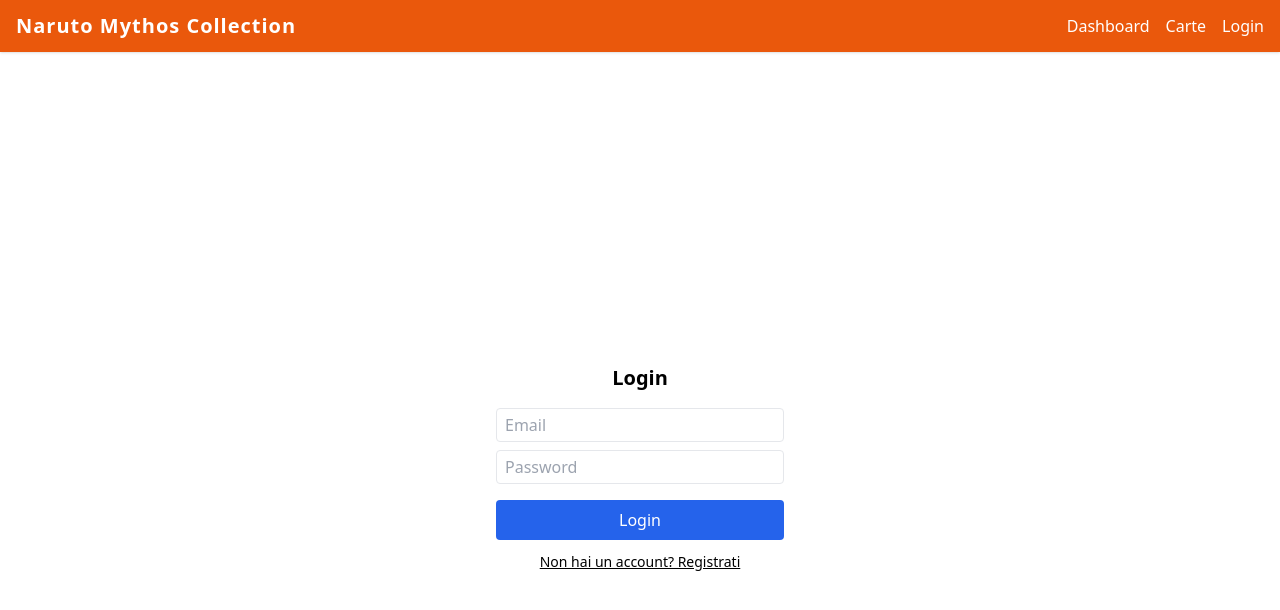
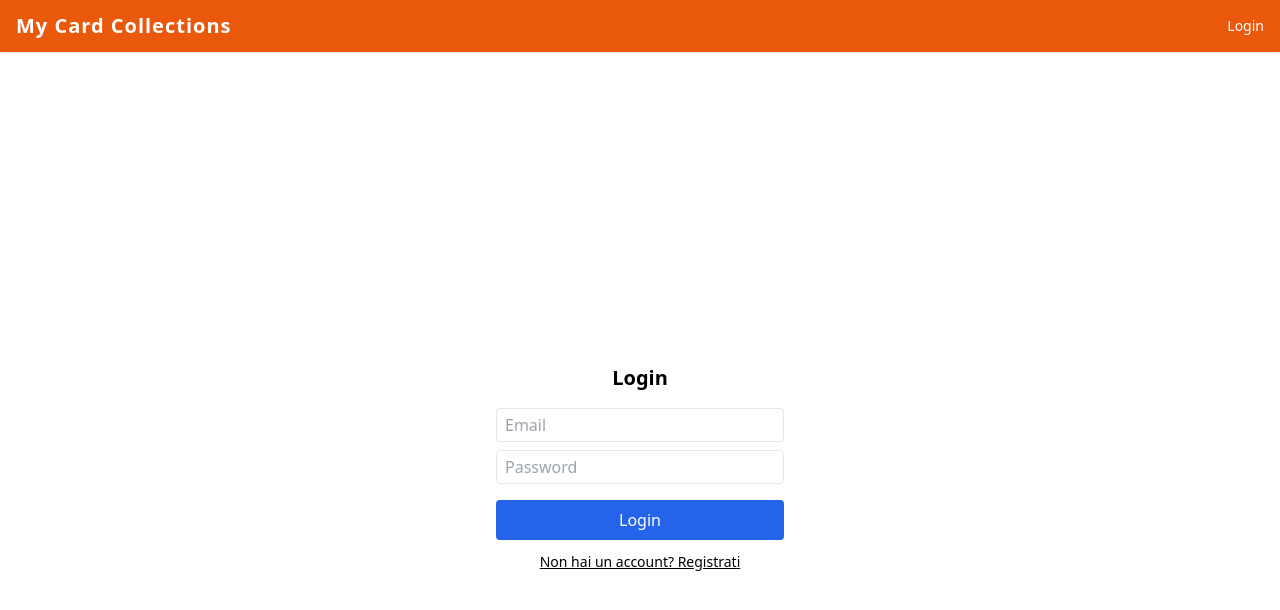
Before and after one commit to T3pes/NarutoMythosCollections, a React (Create React App) app in the folder temp-cra-app/: page /login in a window 1280 px wide. Shown: the top 610 px of the page. Built offline with nearby package versions, Linux system fonts and the light colour scheme.

Commit message:
feat: implement collection selection and routing in App and AppHeader components

```diff
--- a/temp-cra-app/src/App.tsx
+++ b/temp-cra-app/src/App.tsx
@@ -1,9 +1,11 @@
 import React, { type ReactElement } from 'react';
-import { Routes, Route, Navigate } from 'react-router-dom';
+import { Routes, Route, Navigate, useParams } from 'react-router-dom';
 import Dashboard from './pages/Dashboard';
 import Login from './pages/Login';
 import CardList from './pages/CardList';
+import CollectionSelector from './pages/CollectionSelector';
 import { useAuth } from './auth/AuthContext';
+import { useCollection, COLLECTIONS } from './CollectionContext';
 import AppHeader from './AppHeader';
 
 function PrivateRoute({ children }: { children: ReactElement }) {
@@ -13,14 +15,37 @@ function PrivateRoute({ children }: { children: ReactElement }) {
   return children;
 }
 
+/** Carica la collezione dal parametro URL se non è già nel context */
+function CollectionRoute({ children }: { children: ReactElement }) {
+  const { collectionId } = useParams<{ collectionId: string }>();
+  const { activeCollection, setActiveCollection } = useCollection();
+  const { user, loading } = useAuth();
+
+  if (loading) return <div className="p-8 text-center">Caricamento...</div>;
+  if (!user) return <Navigate to="/login" replace />;
+
+  // Ripristina la collezione dal URL in caso di refresh
+  if (!activeCollection && collectionId) {
+    const found = COLLECTIONS.find(c => c.id === collectionId);
+    if (found) {
+      setActiveCollection(found);
+    } else {
+      return <Navigate to="/" replace />;
+    }
+  }
+
+  return children;
+}
+
 function App() {
   return (
     <>
       <AppHeader />
       <Routes>
         <Route path="/login" element={<Login />} />
-        <Route path="/" element={<PrivateRoute><Dashboard /></PrivateRoute>} />
-        <Route path="/cards" element={<PrivateRoute><CardList /></PrivateRoute>} />
+        <Route path="/" element={<PrivateRoute><CollectionSelector /></PrivateRoute>} />
+        <Route path="/collection/:collectionId" element={<CollectionRoute><Dashboard /></CollectionRoute>} />
+        <Route path="/collection/:collectionId/cards" element={<CollectionRoute><CardList /></CollectionRoute>} />
         <Route path="*" element={<Navigate to="/" />} />
       </Routes>
     </>
--- a/temp-cra-app/src/AppHeader.tsx
+++ b/temp-cra-app/src/AppHeader.tsx
@@ -1,30 +1,57 @@
 import React from 'react';
-import { Link, useNavigate } from 'react-router-dom';
+import { Link, useNavigate, useParams } from 'react-router-dom';
 import { useAuth } from './auth/AuthContext';
+import { useCollection } from './CollectionContext';
 
 function AppHeader() {
   const { user, signOut } = useAuth();
+  const { activeCollection } = useCollection();
   const navigate = useNavigate();
+  const { collectionId } = useParams<{ collectionId: string }>();
+
+  const isInCollection = Boolean(collectionId);
 
   const handleLogout = async () => {
     await signOut();
     navigate('/login');
   };
 
-
   return (
     <header className="bg-orange-600 text-white shadow mb-4">
       <div className="container mx-auto flex items-center justify-between px-4 py-3">
-        <div className="font-bold text-xl tracking-wider">
-          Naruto Mythos Collection
+        {/* Sinistra: titolo + breadcrumb */}
+        <div className="flex items-center gap-3">
+          {isInCollection && (
+            <Link
+              to="/"
+              className="text-orange-200 hover:text-white text-sm flex items-center gap-1"
+              title="Torna alle collezioni"
+            >
+              ← Collezioni
+            </Link>
+          )}
+          {isInCollection && <span className="text-orange-300 text-sm">/</span>}
+          <div className="font-bold text-xl tracking-wider">
+            {activeCollection ? activeCollection.name : 'My Card Collections'}
+          </div>
         </div>
+
+        {/* Destra: navigazione */}
         <nav className="space-x-4 flex items-center">
-          <Link to="/" className="hover:underline">Dashboard</Link>
-          <Link to="/cards" className="hover:underline">Carte</Link>
-          {!user && <Link to="/login" className="hover:underline">Login</Link>}
+          {isInCollection && collectionId && (
+            <>
+              <Link to={`/collection/${collectionId}`} className="hover:underline text-sm">
+                Dashboard
+              </Link>
+              <Link to={`/collection/${collectionId}/cards`} className="hover:underline text-sm">
+                Carte
+              </Link>
+            </>
+          )}
+          {!user && <Link to="/login" className="hover:underline text-sm">Login</Link>}
           {user && (
             <>
-              <span className="text-xs mr-2">{user.email}</span>
+              <span className="text-xs mr-2 text-orange-200">{user.email}</span>
               <button
                 onClick={handleLogout}
                 className="px-2 py-1 text-xs bg-white text-orange-600 rounded hover:bg-orange-100 border border-orange-300"
--- /dev/null
+++ b/temp-cra-app/src/CollectionContext.tsx
@@ -0,0 +1,45 @@
+import React, { createContext, useContext, useState, ReactNode } from 'react';
+
+export interface Collection {
+  id: string;
+  name: string;
+  description: string;
+  logo: string;       // path pubblico (es. /images/naruto-mythos-logo.webp)
+  accentColor: string; // classe Tailwind per colore tematico
+  setName: string;    // valore usato nel campo "set" del DB (se si filtra per set)
+}
+
+// Registro statico di tutte le collezioni disponibili
+export const COLLECTIONS: Collection[] = [
+  {
+    id: 'naruto-mythos',
+    name: 'Naruto Mythos',
+    description: 'Trading Card Game ufficiale basato sul manga Naruto',
+    logo: '/images/naruto-mythos-logo.webp',
+    accentColor: 'orange',
+    setName: '',  // vuoto = tutte le carte nel DB (per ora solo Naruto Mythos)
+  },
+];
+
+interface CollectionContextType {
+  activeCollection: Collection | null;
+  setActiveCollection: (c: Collection | null) => void;
+}
+
+const CollectionContext = createContext<CollectionContextType>({
+  activeCollection: null,
+  setActiveCollection: () => {},
+});
+
+export function CollectionProvider({ children }: { children: ReactNode }) {
+  const [activeCollection, setActiveCollection] = useState<Collection | null>(null);
+  return (
+    <CollectionContext.Provider value={{ activeCollection, setActiveCollection }}>
+      {children}
+    </CollectionContext.Provider>
+  );
+}
+
+export function useCollection() {
+  return useContext(CollectionContext);
+}
--- a/temp-cra-app/src/index.tsx
+++ b/temp-cra-app/src/index.tsx
@@ -3,6 +3,7 @@ import ReactDOM from 'react-dom/client';
 import './index.css';
 import App from './App';
 import { AuthProvider } from './auth/AuthContext';
+import { CollectionProvider } from './CollectionContext';
 import reportWebVitals from './reportWebVitals';
 import { BrowserRouter } from 'react-router-dom';
 
@@ -13,7 +14,9 @@ root.render(
   <React.StrictMode>
     <BrowserRouter>
       <AuthProvider>
-        <App />
+        <CollectionProvider>
+          <App />
+        </CollectionProvider>
       </AuthProvider>
     </BrowserRouter>
   </React.StrictMode>
--- /dev/null
+++ b/temp-cra-app/src/pages/CollectionSelector.tsx
@@ -0,0 +1,73 @@
+import React from 'react';
+import { useNavigate } from 'react-router-dom';
+import { COLLECTIONS, Collection, useCollection } from '../CollectionContext';
+
+function CollectionCard({ collection }: { collection: Collection }) {
+  const navigate = useNavigate();
+  const { setActiveCollection } = useCollection();
+
+  const handleSelect = () => {
+    setActiveCollection(collection);
+    navigate(`/collection/${collection.id}`);
+  };
+
+  return (
+    <button
+      onClick={handleSelect}
+      className="group relative flex flex-col items-center bg-white rounded-2xl shadow-lg hover:shadow-2xl border-2 border-transparent hover:border-orange-400 transition-all duration-200 overflow-hidden w-64 cursor-pointer"
+    >
+      {/* Logo */}
+      <div className="w-full bg-gradient-to-b from-gray-900 to-gray-700 flex items-center justify-center p-6" style={{ minHeight: 280 }}>
+        <img
+          src={collection.logo}
+          alt={`Logo ${collection.name}`}
+          className="h-64 w-auto object-contain drop-shadow-xl group-hover:scale-105 transition-transform duration-200"
+        />
+      </div>
+
+      {/* Info */}
+      <div className="w-full px-4 py-4 text-center">
+        <h2 className="text-lg font-bold text-gray-800 mb-1">{collection.name}</h2>
+        <p className="text-xs text-gray-500">{collection.description}</p>
+      </div>
+
+      {/* Badge "Seleziona" */}
+      <div className="absolute top-3 right-3 bg-orange-500 text-white text-xs font-semibold px-2 py-1 rounded-full opacity-0 group-hover:opacity-100 transition-opacity duration-150">
+        Apri →
+      </div>
+    </button>
+  );
+}
+
+function CollectionSelector() {
+  return (
+    <div className="min-h-screen bg-gradient-to-br from-gray-900 via-gray-800 to-gray-900 flex flex-col items-center justify-center px-4 py-12">
+      {/* Titolo */}
+      <div className="text-center mb-10">
+        <h1 className="text-4xl font-extrabold text-white tracking-wider mb-2">
+          🃏 My Card Collections
+        </h1>
+        <p className="text-gray-400 text-sm">Seleziona una collezione per iniziare</p>
+      </div>
+
+      {/* Griglia collezioni */}
+      <div className="flex flex-wrap gap-8 justify-center">
+        {COLLECTIONS.map(col => (
+          <CollectionCard key={col.id} collection={col} />
+        ))}
+
+        {/* Placeholder "Prossimamente" */}
+        <div className="flex flex-col items-center bg-white/5 border-2 border-dashed border-gray-600 rounded-2xl w-64 cursor-not-allowed opacity-50"
+          style={{ minHeight: 340 }}>
+          <div className="flex-1 flex items-center justify-center text-gray-500 text-5xl">＋</div>
+          <div className="w-full px-4 py-4 text-center">
+            <h2 className="text-lg font-bold text-gray-500 mb-1">Prossimamente</h2>
+            <p className="text-xs text-gray-600">Nuove collezioni in arrivo</p>
+          </div>
+        </div>
+      </div>
+    </div>
+  );
+}
+
+export default CollectionSelector;
```
